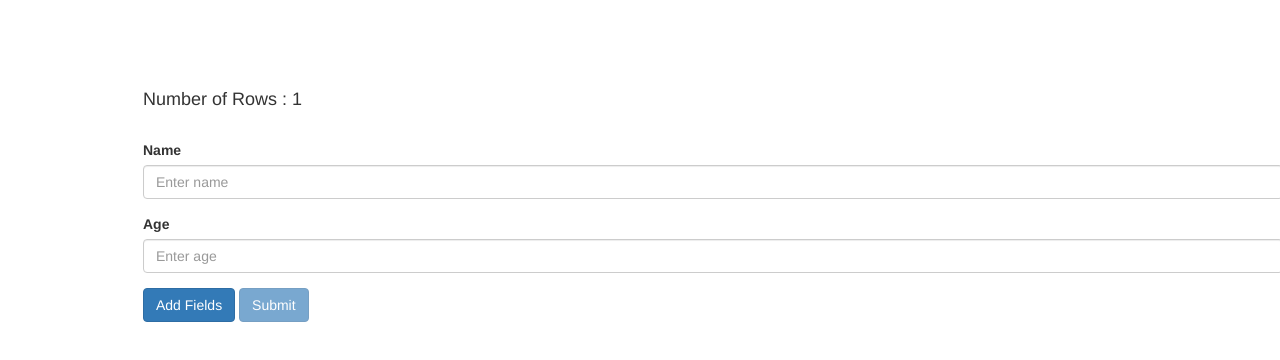
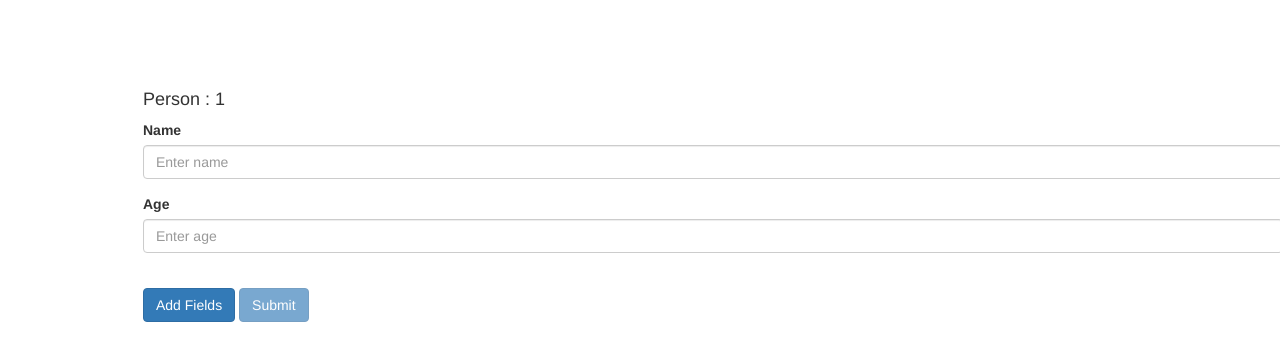
Before and after one commit to ChaitraL99/addFieldsToForm.github.io, a plain HTML site: page index.html in a window 1280 px wide. Drawn offline with nearby package versions, Linux system fonts and the light colour scheme.

Commit message:
Update index.html

```diff
--- a/index.html
+++ b/index.html
@@ -10,23 +10,23 @@
     <body>
         <div class="container">
 
-            <div id="numberOfRows"><h4>Number of Rows : 1</h4></div><br>
-
             <form id="inputForm" name="inputForm">
+                <h4 id="person">Person : 1</h4>
                 <div class="form-group">
-                    <label for="name">Name</label>
+                    <label for="name">Name</label><br>
                     <input type="text" class="form-control" placeholder="Enter name" id="name" onkeyup="checkform()" />
                 </div>
                 <div class="form-group">
-                    <label for="age">Age</label>
-                    <input type="text" class="form-control age" placeholder="Enter age" onkeyup="checkform()" />
-                </div>
+                    <label for="age">Age</label><br>
+                    <input type="text" class="form-control age" placeholder="Enter age" onkeyup="checkform()" /><span id="1"></span>
+                </div><br>
                 <div id="extraFields"></div>
                 <button class="btn btn-primary" type="button" onclick="addFields()">Add Fields</button>
                 <input type="submit" class="btn btn-primary" onclick="formHandler(event)" id="submitbutton" value="Submit" disabled/>
             </form>
 
-            <div id="result"></div>
+            <div id="result"></div><br>
+            <div id="category"></div>
 
         </div>
 
```
